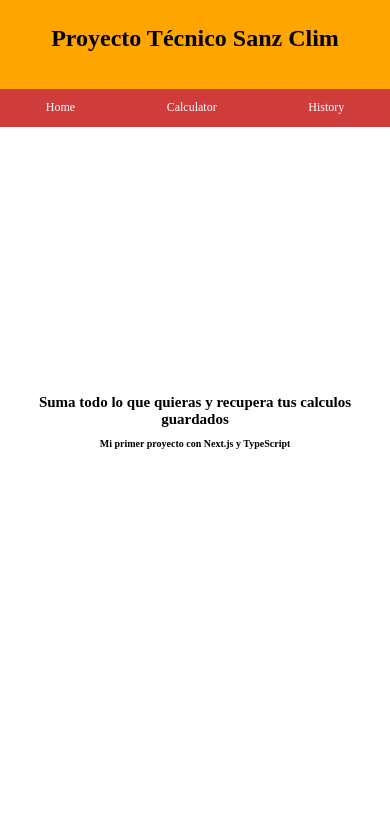
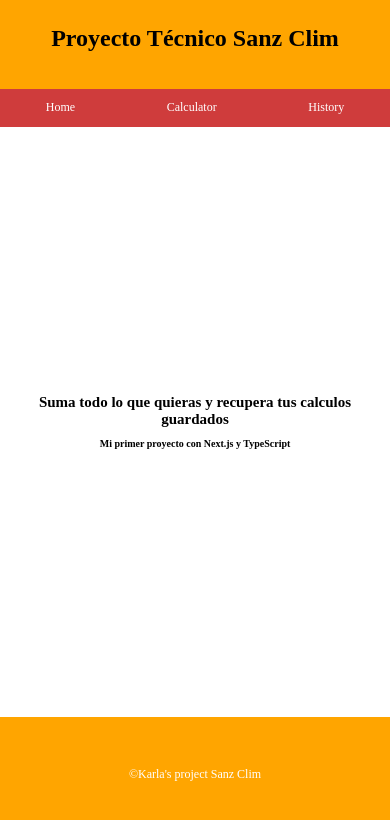
Before and after one commit to Karlafdez7/SANZCLIMA_Technical-Test, a Next.js app in the folder web-sanzclim/: page / in a window 390 px wide. Shown: the top 820 px of the page. Built offline with nearby package versions, Linux system fonts and the light colour scheme.

Commit message:
add HTML-CSS_Footer-responsive

```diff
--- /dev/null
+++ b/web-sanzclim/app/components/footer.module.css
@@ -0,0 +1,24 @@
+.footer{
+    height: 15vh;
+    width: 100%;
+    background-color: orange;
+    padding-top: 5rem;
+}
+
+.copy{
+    font-size: 1.2rem;
+    color: white;
+    text-align: center;
+}
+
+@media (min-width:1024px){
+    .footer{
+        height: 10vh;
+        padding: 3rem;
+    }
+
+    .copy{
+        font-size: 1.5rem;
+    }
+
+}
--- /dev/null
+++ b/web-sanzclim/app/components/footer.tsx
@@ -0,0 +1,9 @@
+import style from './footer.module.css'
+
+export function Footer(){
+    return (
+        <footer className={style.footer}>
+            <p className={style.copy}>©Karla's project Sanz Clim</p>
+        </footer>
+    )
+}
--- a/web-sanzclim/app/globals.css
+++ b/web-sanzclim/app/globals.css
@@ -38,6 +38,7 @@ ul {
 }
 
 @media (min-width:1024px) {
+
     .title {
         font-size: 2rem;
     }
--- a/web-sanzclim/app/layout.tsx
+++ b/web-sanzclim/app/layout.tsx
@@ -1,6 +1,7 @@
 import './globals.css'
 import { Inter } from 'next/font/google'
 import { Header } from './components/header'
+import {Footer} from './components/footer'
 
 const inter = Inter({ subsets: ['latin'] })
 
@@ -22,7 +23,9 @@ export default function RootLayout({
       <body>
         <Header/>
         {children}
+        <Footer/>
       </body>
+
     </html>
   )
 }
```
